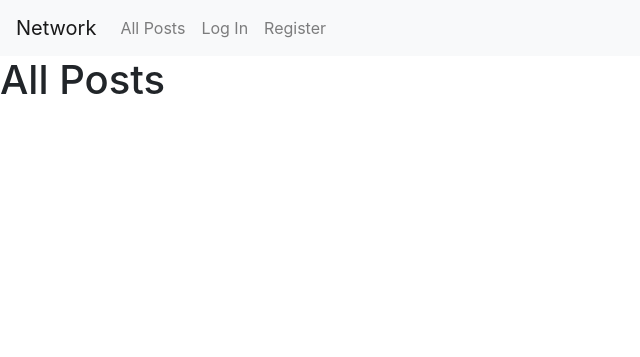
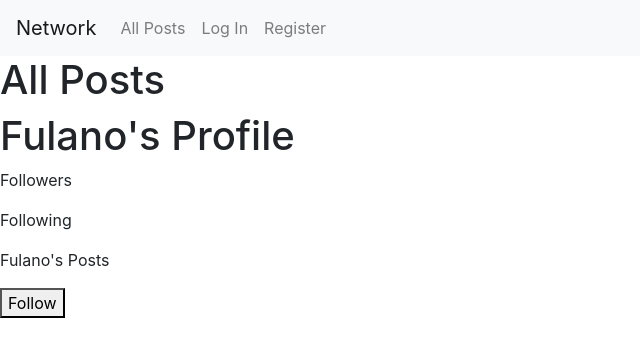
Before and after one commit to Rafael-Gehrke/CS50-Web-Programming, a Django app: page / in a window 1280 px wide. Shown: the top 357 px of the page, without its empty margins (0-640 px from the left). Run offline with Django 3.2, Linux system fonts and the light colour scheme; some libraries are stand-ins or nearby versions.

Commit message:
Profile page working, Follow/Unfollow button done

```diff
--- a/network/project4/network/static/network/script.js
+++ b/network/project4/network/static/network/script.js
@@ -8,6 +8,9 @@
         event.preventDefault();
         load_posts('All Posts')});
     document.querySelector('#view_following').addEventListener('click', () => load_posts('following'));
+
+    // By default, load all posts
+    load_posts('All Posts');
 
 });
 
@@ -30,10 +33,11 @@
 }
 
 function load_posts(tab) {
-    // Show the mailbox and hide other views
-    // document.querySelector('#emails-view').style.display = 'block';
-    // document.querySelector('#email-view').style.display = 'none';
-    // document.querySelector('#compose-view').style.display = 'none';
+    // Show the posts and hide other views
+    document.querySelector('#new-post').style.display = 'block';
+    document.querySelector('#page-heading').style.display = 'block';
+    document.querySelector('#page-content').style.display = 'block';
+    document.querySelector('#profile-container').style.display = 'none';
 
     // Show the tab name
     document.querySelector('#page-heading').innerHTML = `<h3>${tab.charAt(0).toUpperCase() + tab.slice(1)}</h3>`;
@@ -50,24 +54,66 @@
         const element = document.createElement('div');
         element.className = 'post';
         element.innerHTML = `
-            <span class="post-title"><strong>${post.user}</strong></span>
+            <span class="post-title">
+            <a href="#" onclick="profile_page('${post.user}')"><strong>${post.user}</strong></a>
+            </span>
             <span class="post-subject">${post.content}</span>
             <span class="post-timestamp">${post.timestamp}</span>
             <span class="post-likes">${post.likes}</span>
           `;
-
-        // element.addEventListener('click', function() {
-        //   // console.log('This element has been clicked!');
-        //   // Check post as 'read'
-        //   fetch(`/posts/${post.id}`, {
-        //     method: 'PUT',
-        //     body: JSON.stringify({
-        //         read: true
-        //     })
-        //   });
-        //   load_post(post.id, tab);
-        // });
         document.querySelector('#page-content').append(element);
     });
 });
 };
+
+function toggle_follow(username) {
+    fetch(`/api/toggle_follow/${username}/`, {
+        method: "POST",
+        //headers: { "X-CSRFToken": getCSRFToken(), "Content-Type": "application/json" },
+    })
+        .then((response) => response.json())
+        .then((data) => {
+            //is_following = data.is_following;
+            document.querySelector('#follow-button').innerHTML = data.is_following ? "Unfollow":"Follow";
+            document.querySelector('#followers').innerHTML = `${data.followers} follower${data.followers === 1 ? "" : "s"}`;
+        })
+        .catch((error) => console.error("Error toggling follow:", error));
+};
+
+function profile_page(username) {
+    document.querySelector('#new-post').style.display = 'none';
+    document.querySelector('#page-heading').style.display = 'none';
+    document.querySelector('#page-content').style.display = 'none';
+    document.querySelector('#profile-container').style.display = 'block';
+
+    document.querySelector('#user-posts').innerHTML = "";
+
+    fetch(`api/profile/${username}/`)
+    .then((response) => response.json())
+    .then((data) => {
+        // Print result
+        console.log(data);
+
+        document.querySelector('#profile-heading').innerHTML = `${data.username}'s Profile `;
+        document.querySelector('#followers').innerHTML = `${data.followers} follower${data.followers === 1 ? "" : "s"}`;
+        document.querySelector('#following').innerHTML = `${data.following} following`;
+        document.querySelector('#user-posts-heading').innerHTML = `${data.username}'s Posts`;
+        const follow_button = document.querySelector('#follow-button')
+        follow_button.onclick = () => toggle_follow(data.username);
+        follow_button.innerHTML = data.is_following ? "Unfollow":"Follow";
+
+        data.posts.forEach(post => {
+            const element = document.createElement('div');
+            element.className = 'post';
+            element.innerHTML = `
+                <span class="post-title"><strong>${post.user}</strong></span>
+                <span class="post-subject">${post.content}</span>
+                <span class="post-timestamp">${post.timestamp}</span>
+                <span class="post-likes">${post.likes}</span>
+                `;
+
+            document.querySelector('#user-posts').append(element);
+
+        });
+    })
+};
--- a/network/project4/network/templates/network/index.html
+++ b/network/project4/network/templates/network/index.html
@@ -8,7 +8,7 @@
 <div id="new-post">
         <h3>New Post</h3>
         <form id="new-post-form">
-            <textarea class="form-control" id="post-content"></textarea>
+            <textarea required class="form-control" id="post-content"></textarea>
             <input type="submit" class="btn btn-primary" value="Post">
         </form>
     </div>
@@ -16,8 +16,13 @@
 
 <div id="page-content"></div>
 
-<div id="profile-container"></div>
-
-<div id="root"></div>
+<div id="profile-container">
+    <h1 id="profile-heading">Fulano's Profile</h1>
+    <p id="followers">Followers</p>
+    <p id="following">Following</p>
+    <p id="user-posts-heading">Fulano's Posts</p>
+    <div id="user-posts"></div>
+    <button id="follow-button">Follow</button>
+</div>
 
 {% endblock %}
--- a/network/project4/network/urls.py
+++ b/network/project4/network/urls.py
@@ -13,10 +13,9 @@
     path("posts", views.new_post, name="new_post"),
     path("api/posts/All Posts/", views.load_all_posts, name="load_all_posts"),
     path("api/posts/following/", views.following_posts, name="following_posts"),
-
+    path("api/profile/<str:username>/", views.profile_api, name="profile_api"),
+    path("api/toggle_follow/<str:username>/", views.toggle_follow, name="toggle_follow"),
 
     #path("<str:username>/", views.profile_page, name="profile_page"),
-    #path("api/profile/<str:username>/", views.profile_api, name="profile_api"),
-    #path("api/toggle_follow/<str:username>/", views.toggle_follow, name="toggle_follow"),
     #path("api/following_posts/", views.following_posts, name="following_posts")
 ]
--- a/network/project4/network/views.py
+++ b/network/project4/network/views.py
@@ -62,7 +62,7 @@
 def profile_api(request, username):
     user = get_object_or_404(User, username=username)
     is_following = Follower.objects.filter(follower=request.user, following=user).exists()
-    posts = list(Post.objects.filter(user=user).order_by('-timestamp').values('content', 'timestamp'))
+    posts = list(Post.objects.filter(user=user).order_by('-timestamp').values('user', 'content', 'timestamp', 'likes'))
 
     return JsonResponse({
         'username': user.username,
@@ -131,7 +131,9 @@
     else:
         is_following = True
 
-    return JsonResponse({'is_following': is_following})
+    followers = Follower.objects.filter(following=user_to_follow).count()
+    return JsonResponse({'is_following': is_following,
+                         'followers': followers })
 
 def login_view(request):
     if request.method == "POST":
```
Also changed, not shown: network/project4/db.sqlite3.
